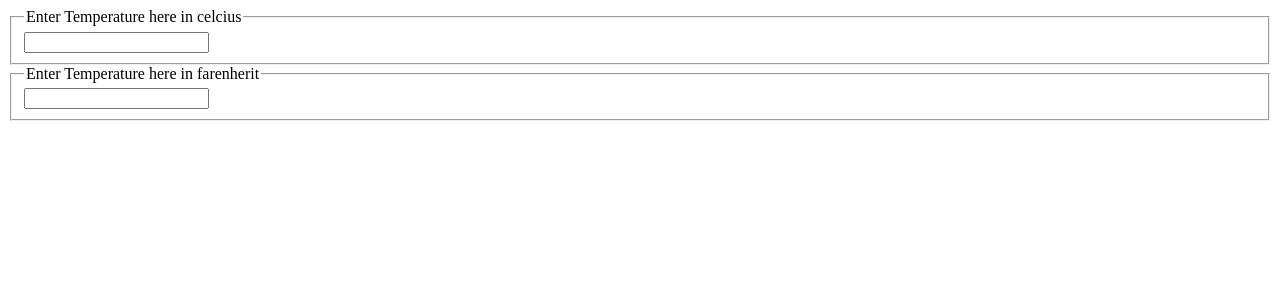
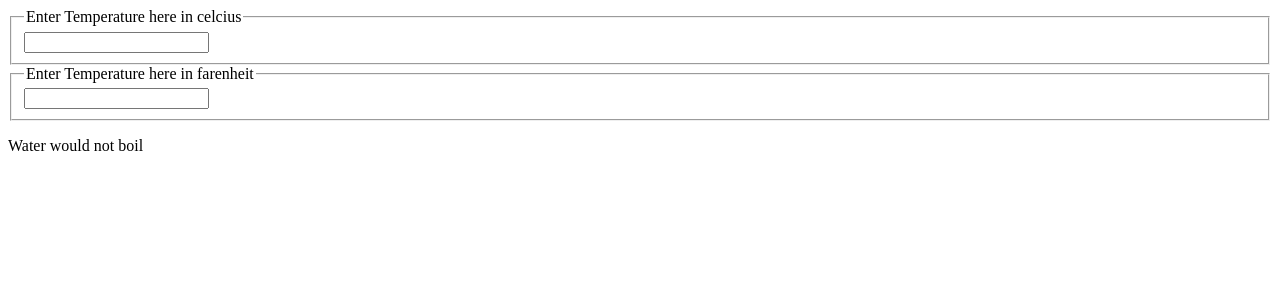
Before and after one commit to abulbashar98/think_in_react_way_by_learnwithsumit, a React (Create React App) app: page / in a window 1280 px wide. Shown: the top 300 px of the page. Built offline with nearby package versions, Linux system fonts and the light colour scheme.

Commit message:
Lesson-11 (lifting up State to create an App, Celsius and Fehrenheit from a single source of truth, hence reactive*****************

```diff
--- a/src/App.js
+++ b/src/App.js
@@ -1,6 +1,6 @@
 import React from "react";
 import Calculator from "./components/Calculator";
-import ClockList from "./components/ClockList";
+
 
 
 
--- a/src/components/BoilingVerdict.js
+++ b/src/components/BoilingVerdict.js
@@ -1,7 +1,7 @@
 import React from 'react';
 
-const BoilingVerdict = ({ temperature = 0 }) => {
-    if (temperature >= 100) {
+const BoilingVerdict = ({ celsius = 0 }) => {
+    if (celsius >= 100) {
         return <p>Water would Boil</p>
     }
     else {
--- a/src/components/Calculator.js
+++ b/src/components/Calculator.js
@@ -1,28 +1,54 @@
 import React from "react";
+import { convert, toCelsius, toFahrenheit } from "../lib/converter";
 import BoilingVerdict from "./BoilingVerdict";
 import TemperatureInput from "./TemperatureInput";
 
 
 export default class Calculator extends React.Component {
 
+    state = {
+        temperature: '',
+        scale: ''
+    }
+
+
+    handleChange = (e, scale) => {
+
+        this.setState(
+            {
+                temperature: e.target.value,
+                scale,
+            }
+        )
+    }
 
 
 
     render() {
 
+        const { temperature, scale } = this.state;
 
+        const celsius = scale === "f" ? convert(temperature, toCelsius) : temperature;
 
+        const fahrenheit = scale === "c" ? convert(temperature, toFahrenheit) : temperature
 
         return (
             <div>
 
-                <TemperatureInput scale='c' />
-                <TemperatureInput scale='f' />
+                <TemperatureInput
+                    temperature={celsius}
+                    onTemperatureChange={this.handleChange}
+                    scale='c' />
+                <TemperatureInput
+                    temperature={fahrenheit}
+                    onTemperatureChange={this.handleChange}
+                    scale='f'
+                />
 
 
-                {/* <BoilingVerdict
-                    temperature={temperature}
-                /> */}
+                <BoilingVerdict
+                    celsius={parseFloat(temperature)}
+                />
             </div>
         );
     }
--- a/src/components/TemperatureInput.js
+++ b/src/components/TemperatureInput.js
@@ -3,35 +3,19 @@
 
 const scaleName = {
     c: 'celcius',
-    f: 'farenherit'
+    f: 'farenheit'
 };
 
 
 export default class TemperatureInput extends React.Component {
 
-    state = {
-        temperature: '',
-        scale: ''
-    }
-
-
-    handleChange = (e) => {
-
-        this.setState(
-            {
-                temperature: e.target.value
-            }
-        )
-
-    }
 
     render() {
-        const { temperature } = this.state;
-        const { scale } = this.props;
+        const { scale, temperature, onTemperatureChange } = this.props;
         return (
             <fieldset>
                 <legend>Enter Temperature here in {scaleName[scale]}</legend>
-                <input type="text" value={temperature} onChange={this.handleChange} />
+                <input type="text" value={temperature} onChange={(e) => onTemperatureChange(e, scale)} />
             </fieldset>
         );
     }
--- /dev/null
+++ b/src/lib/converter.js
@@ -0,0 +1,24 @@
+
+export function toCelsius(fahrenheit) {
+    return ((fahrenheit - 32) * 5) / 9;
+};
+
+export function toFahrenheit(celsius) {
+    return (celsius * 9) / 5 + 32;
+}
+
+
+export function convert(temperature, convertTo) {
+
+    const input = parseFloat(temperature);
+
+    if (Number.isNaN(input)) {
+        return '';
+    }
+
+    const output = convertTo(input)
+    const rounded = Math.round(output) * 1000 / 1000
+
+    return rounded.toString();
+
+}
```
